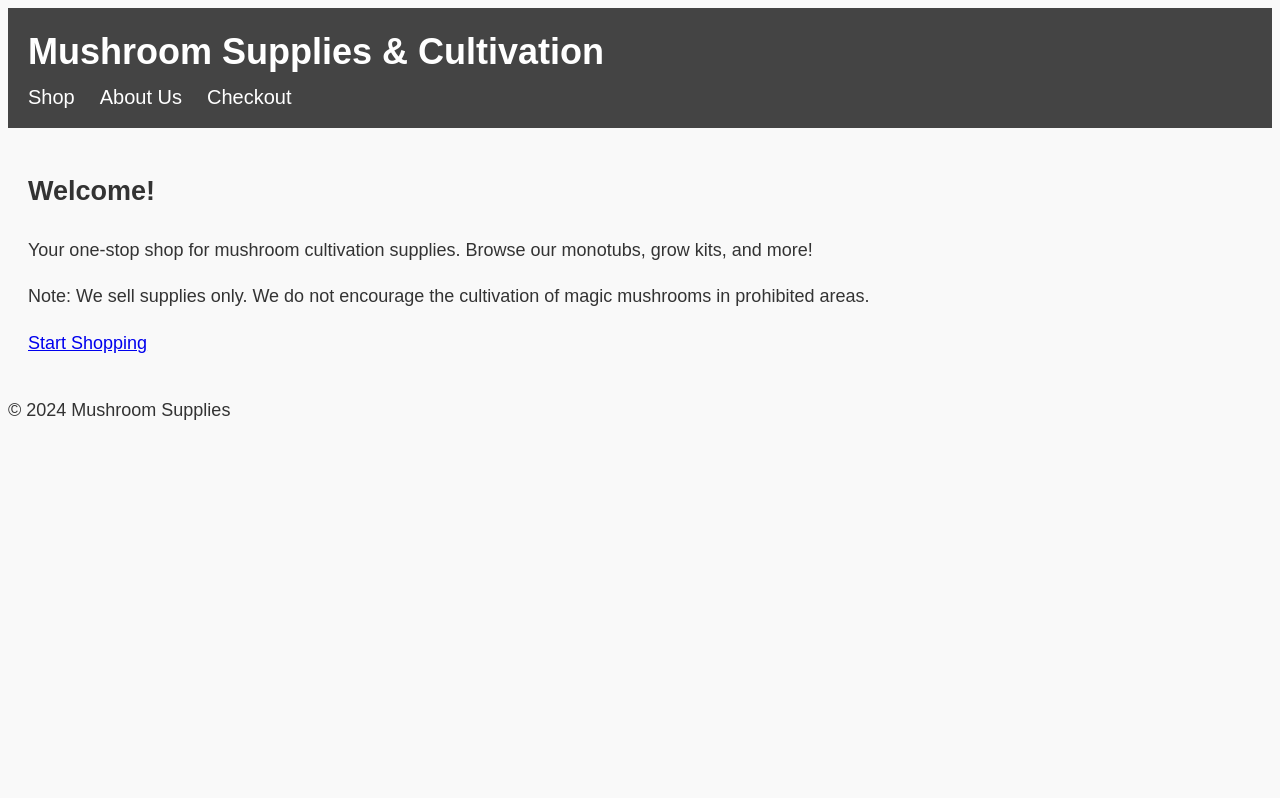
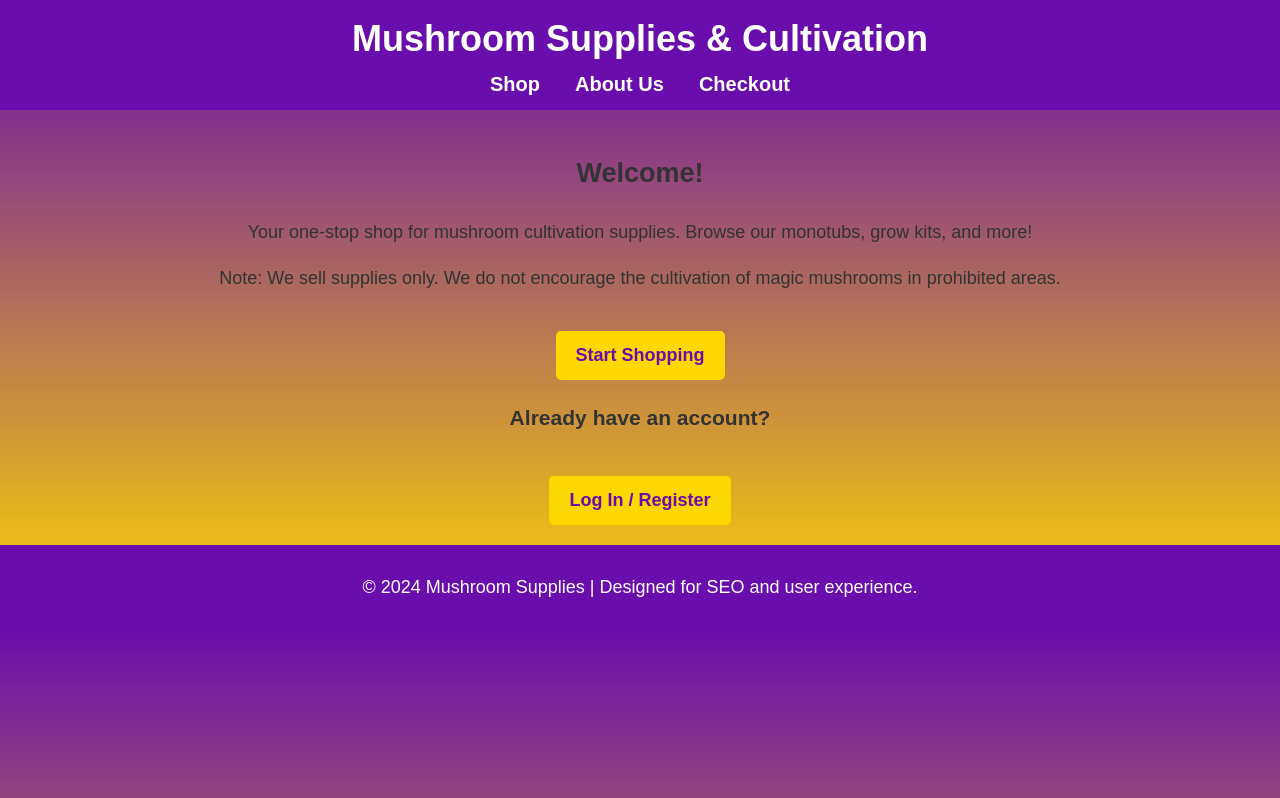
Before and after one commit to ryankeeler/Story-Bot, a plain HTML site: page index.html in a window 1280 px wide. Drawn offline with Linux system fonts and the light colour scheme.

Commit message:
Update index.html

```diff
--- a/index.html
+++ b/index.html
@@ -3,8 +3,57 @@
 <head>
     <meta charset="UTF-8">
     <meta name="viewport" content="width=device-width, initial-scale=1.0">
+    <meta name="description" content="Your one-stop shop for mushroom cultivation supplies including monotubs, grow kits, and more. High-quality products for professional and hobby growers.">
+    <meta name="keywords" content="mushroom supplies, cultivation, monotub, grow kits, mushroom kits, buy mushroom supplies">
+    <meta name="author" content="Mushroom Supplies">
     <title>Welcome to Mushroom Supplies</title>
     <link rel="stylesheet" href="styles/main.css">
+    <style>
+        body {
+            font-family: Arial, sans-serif;
+            margin: 0;
+            background: linear-gradient(to bottom, #6a0dad, #ffd700);
+            color: #333;
+        }
+
+        header, footer {
+            background-color: #6a0dad;
+            color: white;
+            text-align: center;
+            padding: 10px 0;
+        }
+
+        nav a {
+            color: white;
+            margin: 0 15px;
+            text-decoration: none;
+            font-weight: bold;
+        }
+
+        main {
+            padding: 20px;
+            text-align: center;
+        }
+
+        .cta-button, .login-button {
+            background-color: #ffd700;
+            color: #6a0dad;
+            padding: 10px 20px;
+            text-decoration: none;
+            border-radius: 5px;
+            font-weight: bold;
+            display: inline-block;
+            margin-top: 20px;
+        }
+
+        .cta-button:hover, .login-button:hover {
+            background-color: #e5c100;
+        }
+
+        .login-section {
+            margin-top: 20px;
+        }
+    </style>
 </head>
 <body>
     <header>
@@ -24,9 +73,13 @@
         <section>
             <a href="shop.html" class="cta-button">Start Shopping</a>
         </section>
+        <section class="login-section">
+            <h3>Already have an account?</h3>
+            <a href="login.html" class="login-button">Log In / Register</a>
+        </section>
     </main>
     <footer>
-        <p>&copy; 2024 Mushroom Supplies</p>
+        <p>&copy; 2024 Mushroom Supplies | Designed for SEO and user experience.</p>
     </footer>
 </body>
 </html>
```
